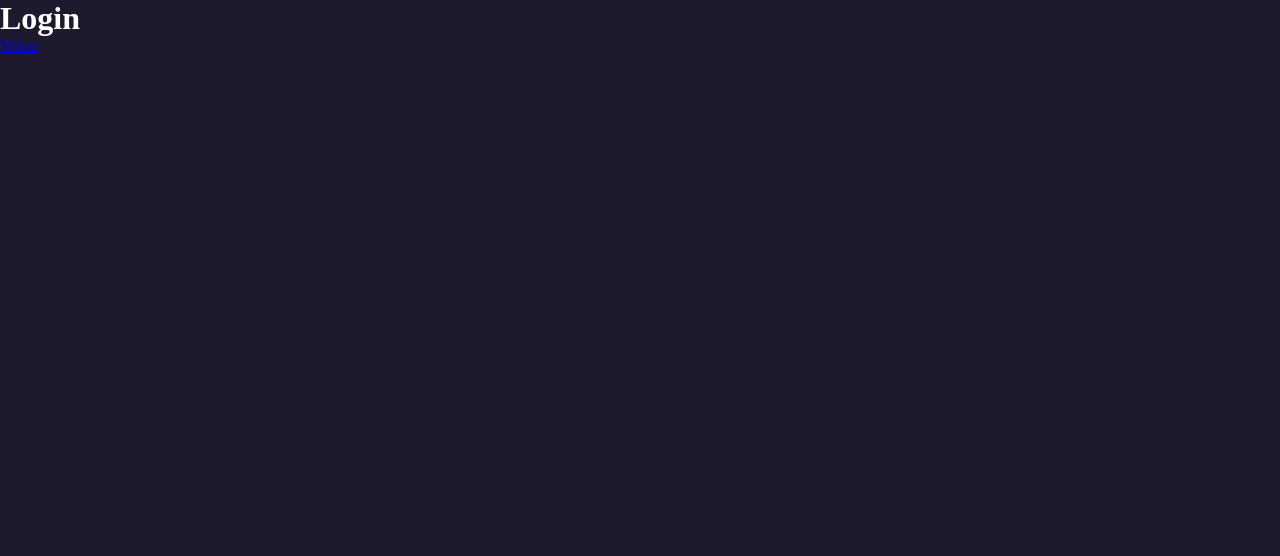
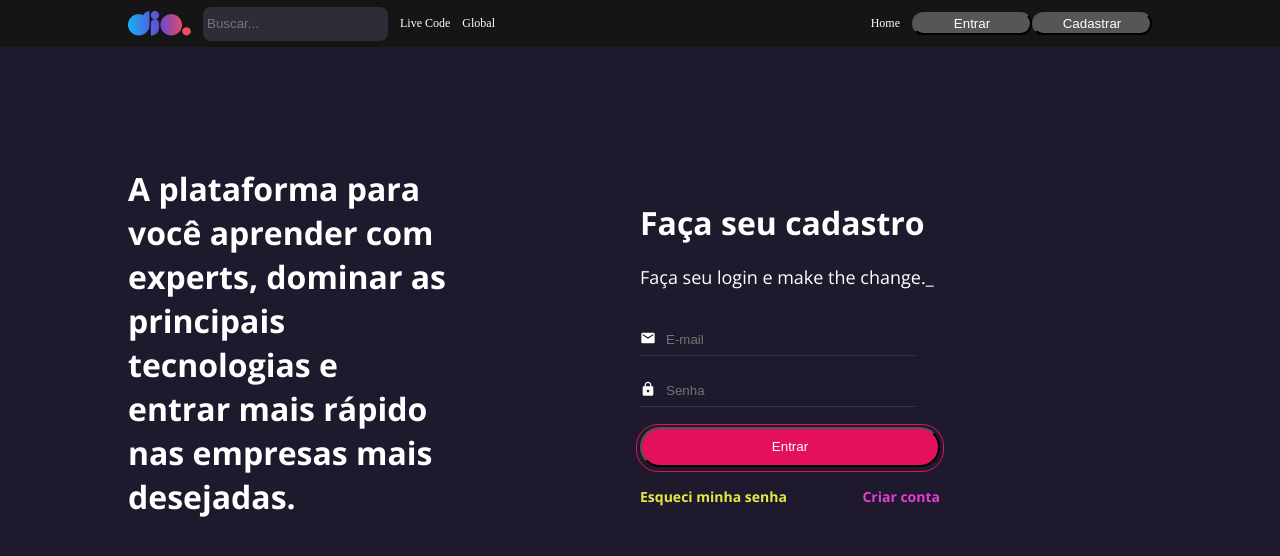
Before and after one commit to dayana-santos/dio-desafio-github-primeiro-repc, a React (Create React App) app in the folder Estudos_React_new/my-app/: page /login in a window 1280 px wide. Shown: the top 556 px of the page. Built offline with nearby package versions, Linux system fonts and the light colour scheme.

Commit message:
Tela de Login

```diff
--- a/Estudos_React_new/my-app/package.json
+++ b/Estudos_React_new/my-app/package.json
@@ -8,6 +8,7 @@
     "@testing-library/user-event": "^13.5.0",
     "react": "^18.2.0",
     "react-dom": "^18.2.0",
+    "react-icons": "^4.7.1",
     "react-router-dom": "^6.6.0",
     "react-scripts": "^2.1.3",
     "styled-components": "^5.3.6",
--- /dev/null
+++ b/Estudos_React_new/my-app/src/components/Input/index.jsx
@@ -0,0 +1,19 @@
+
+import React from 'react'
+
+import {
+    InputContainer,
+    IconContainer,
+    InputText
+    } from "./styles";
+
+const Input = ({leftIcon, name, ...rest}) => {
+  return (
+    <InputContainer>
+        {leftIcon ? (<IconContainer>{leftIcon}</IconContainer>) : null}
+        <InputText {...rest} />
+    </InputContainer>
+  )
+}
+
+export { Input }
--- /dev/null
+++ b/Estudos_React_new/my-app/src/components/Input/styles.js
@@ -0,0 +1,24 @@
+import styled from 'styled-components';
+
+export const InputContainer = styled.div`
+    width: 100%;
+    max-width: 275px;
+    height: 30px;
+    border-bottom: 1px solid #3b3450;
+
+    display: flex;
+    align-items: center;
+    margin-bottom: 20px;
+`
+
+export const IconContainer = styled.div`
+    margin-right: 10px;
+`
+
+export const InputText = styled.input`
+    width: 100%;
+    background-color: transparent;
+    color: #fff;
+    border: 0;
+    height: 30px;
+`
--- a/Estudos_React_new/my-app/src/pages/home/index.jsx
+++ b/Estudos_React_new/my-app/src/pages/home/index.jsx
@@ -13,7 +13,7 @@
  } from "./styles";
 
 const Home = () => {
-    return(<>
+    return (<>
             <Header />
             <Container>
                 <div /* como foi utilizado Display Flex, cada div será uma parte da pág*/>
--- a/Estudos_React_new/my-app/src/pages/login/index.jsx
+++ b/Estudos_React_new/my-app/src/pages/login/index.jsx
@@ -1,11 +1,50 @@
 import React from 'react';
-import { Link } from 'react-router-dom';
+
+import { MdEmail, MdLock } from 'react-icons/md' ;
+
+import { Button } from '../../components/Button';
+import { Header } from '../../components/Header';
+import { Input } from '../../components/Input'
+
+import {
+    Container,
+    Wrapper,
+    Column,
+    Row,
+    Title,
+    TitleLogin,
+    SubtitleLogin,
+    EsqueciText,
+    CriarText
+ } from './styles';
 
 const Login = () => {
-    return(<>
-            <h1>Login</h1>
-            <Link to="/">Voltar</Link>
-        </>)
+    return (<>
+        <Header />
+        <Container>
+            <Column /* como foi utilizado Display Flex, cada div será uma parte da pág*/>
+                <Title>
+                    A plataforma para você aprender com experts, dominar as principais tecnologias e entrar mais rápido nas empresas mais desejadas.
+                </Title>
+            </Column>
+            <Column>
+                <Wrapper>
+                    <TitleLogin>Faça seu cadastro</TitleLogin>
+                    <SubtitleLogin>Faça seu login e make the change._</SubtitleLogin>
+                    <form>
+                        <Input placeholder='E-mail' leftIcon={<MdEmail />}/>
+                        <Input placeholder='Senha' type='password' leftIcon={<MdLock />}/>
+                        <Button title='Entrar' variant='secondary' />
+                    </form>
+                    <Row>
+                        <EsqueciText>Esqueci minha senha</EsqueciText>
+                        <CriarText>Criar conta</CriarText>
+                    </Row>
+                </Wrapper>
+            </Column>
+        </Container>
+
+    </>)
 }
 
 export { Login }
--- /dev/null
+++ b/Estudos_React_new/my-app/src/pages/login/styles.js
@@ -0,0 +1,78 @@
+import  styled from 'styled-components';
+
+export const Container = styled.main`
+    width: 100%;
+    max-width: 80%;
+    margin: 0 auto;
+    margin-top: 120px;
+
+    display: flex;
+    flex-direction: row;
+    justify-content: space-between;
+    align-items: center;
+`
+
+export const Wrapper = styled.div`
+    max-width: 300px;
+`
+
+export const Column = styled.div`
+    flex: 1;
+`
+
+export const Row = styled.div`
+    display: flex;
+    flex-direction: row;
+    justify-content: space-between;
+    align-items: center;
+    margin-top: 20px;
+`
+
+export const Title = styled.h2`
+    font-family: 'Open Sans';
+    font-style: normal;
+    font-weight: 700;
+    font-size: 32px;
+    width: 320px;
+    margin-bottom: 20px;
+    line-height: 44px;
+
+    color: #fff;
+`
+
+export const TitleLogin = styled.p`
+    font-family: 'Open Sans';
+    font-style: normal;
+    font-weight: 700;
+    font-size: 32px;
+    margin-bottom: 20px;
+    line-height: 44px;
+`
+
+export const SubtitleLogin = styled.p`
+    font-family: 'Open Sans';
+    font-style: normal;
+    font-weight: 400;
+    font-size: 18px;
+    margin-bottom: 35px;
+    line-height: 25px;
+`
+
+export const EsqueciText = styled.p`
+    font-family: 'Open Sans';
+    font-style: normal;
+    font-weight: 700;
+    font-size: 14px;
+    line-height: 19px;
+
+    color: #e5e844;
+`
+export const CriarText = styled.p`
+    font-family: 'Open Sans';
+    font-style: normal;
+    font-weight: 700;
+    font-size: 14px;
+    line-height: 19px;
+
+    color: #e23dd7;
+`
```
Also changed, not shown: 1 other file (tests, documents, lock files or other folders).
